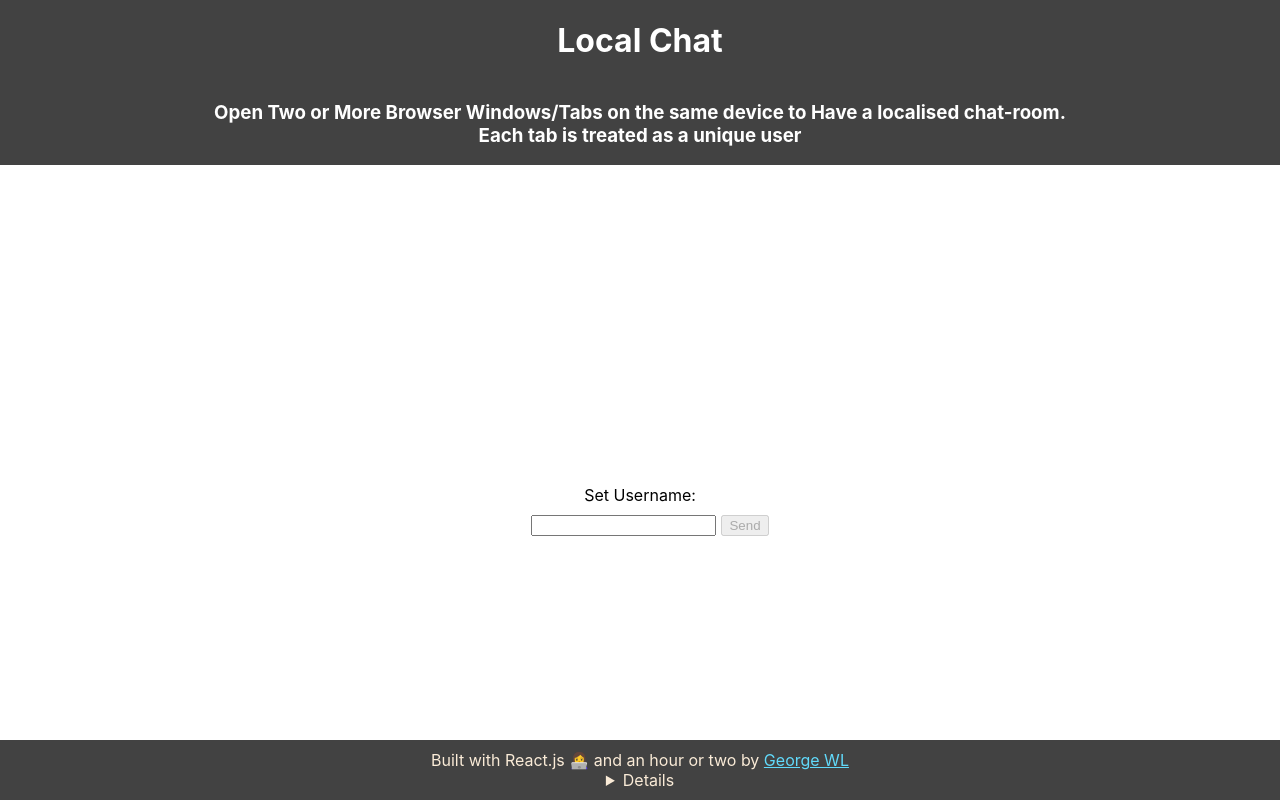
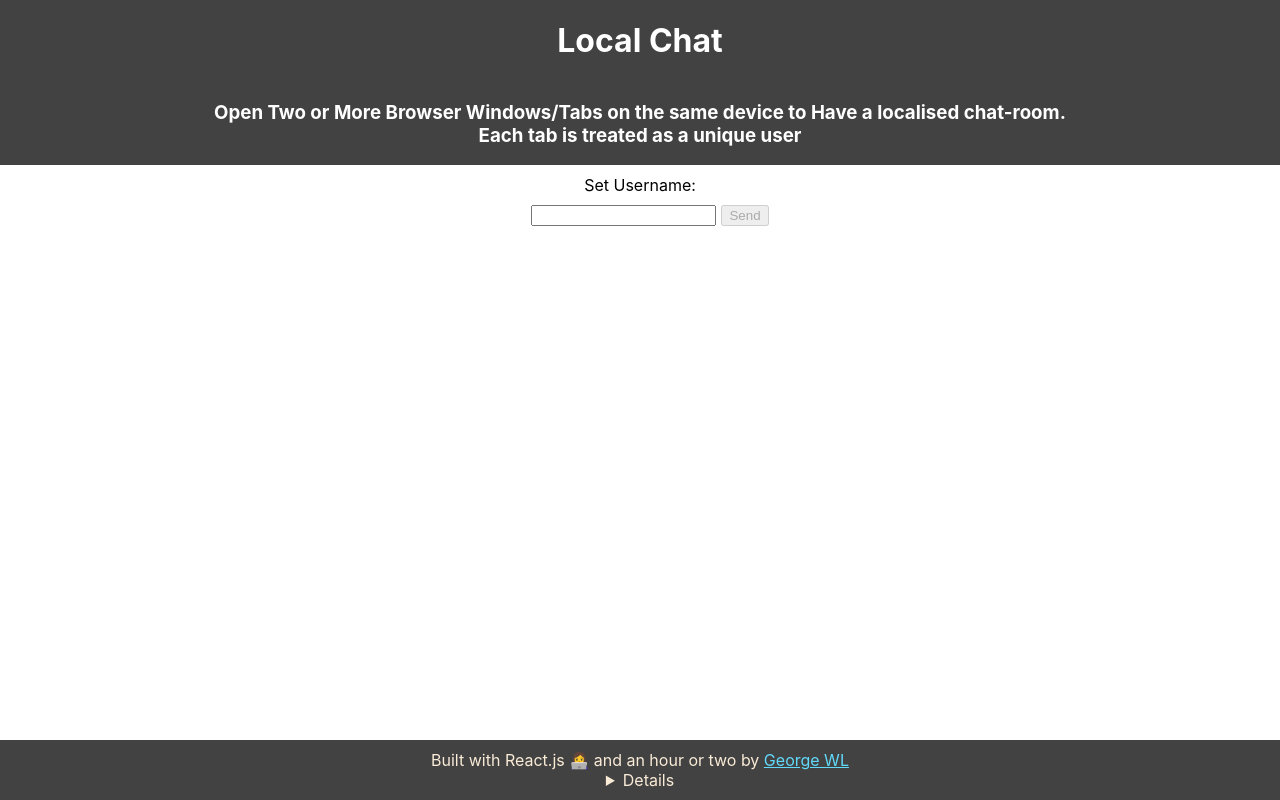
Before and after one commit to GeorgeWL/local-chat, a React (Create React App) app: page / in a window 1280 px wide. Built offline with nearby package versions, Linux system fonts and the light colour scheme.

Commit message:
Update App.js

```diff
--- a/src/App.js
+++ b/src/App.js
@@ -95,11 +95,6 @@ class App extends React.Component {
         </header>
         <main>
           <ChatWindow>
-            <MessageStack
-              messages={messageStack}
-              currentMessage={currentMessage}
-              handleQuote={this.handleQuote}
-            />
             <div className="AppChatWindowInput">
               {user.userId && user.username ? (
                 <>
@@ -136,6 +131,11 @@ class App extends React.Component {
                 </>
               )}
             </div>
+            <MessageStack
+              messages={messageStack}
+              currentMessage={currentMessage}
+              handleQuote={this.handleQuote}
+            />
           </ChatWindow>
         </main>
         <footer className="App-footer">
```
